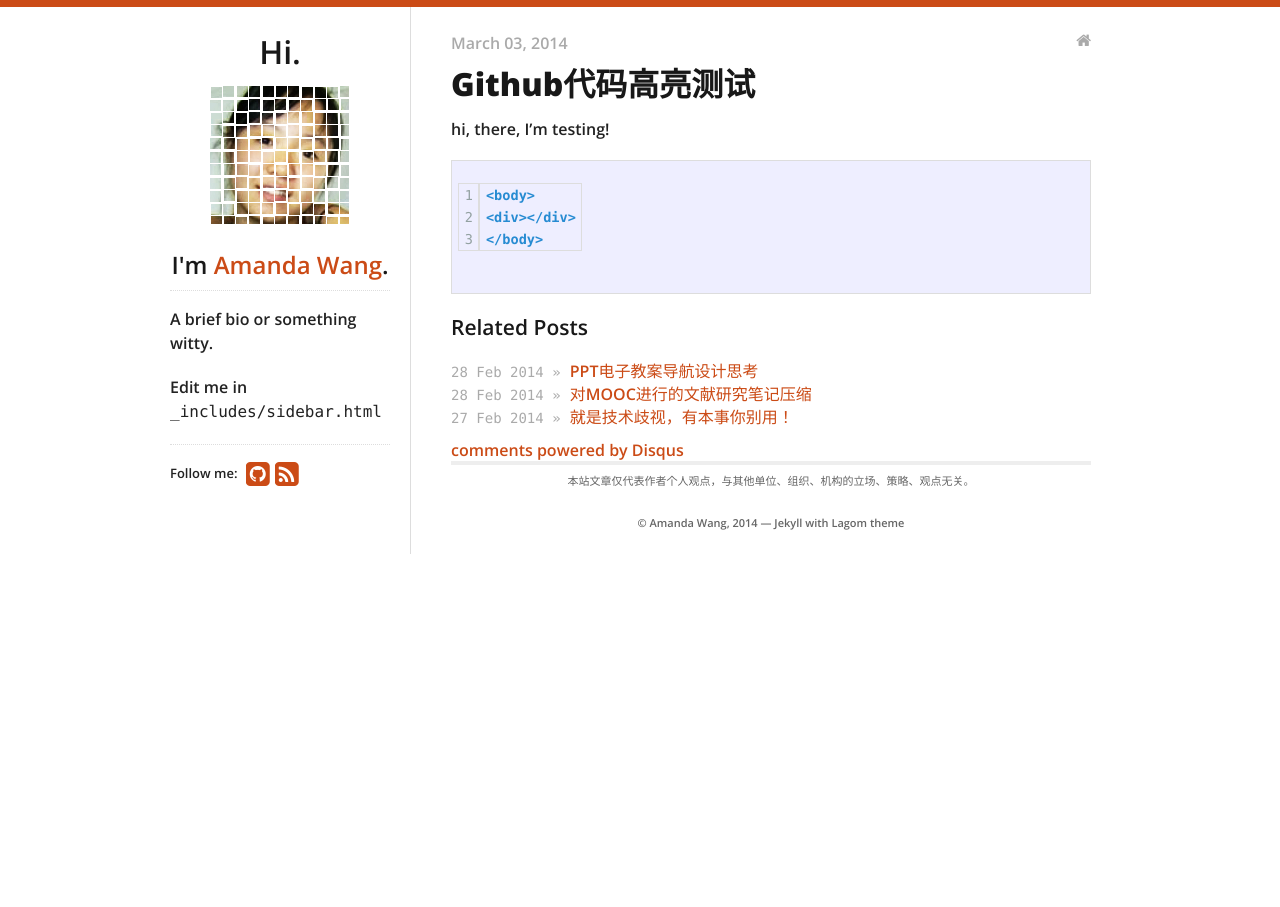
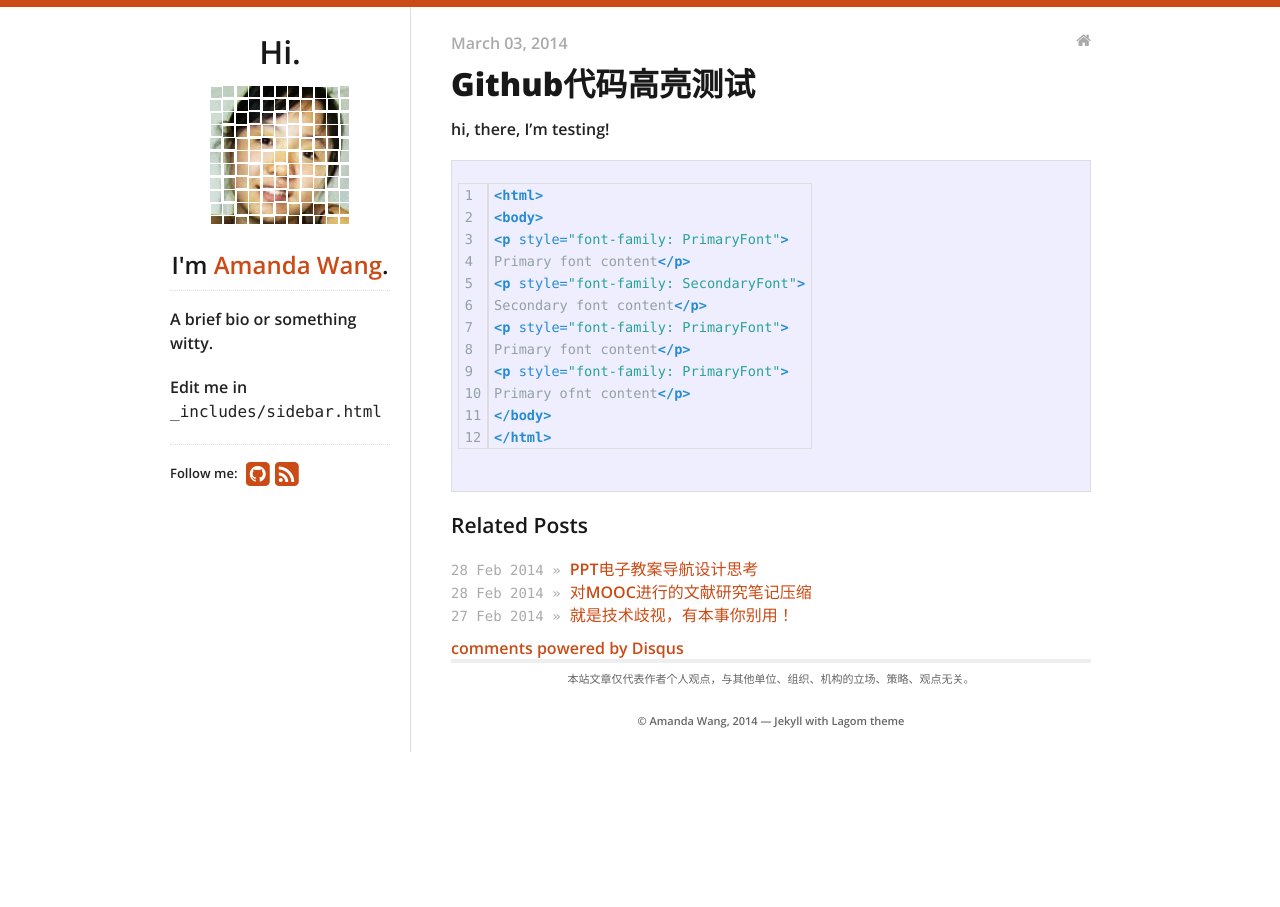
Before and after one commit to fantaghiro/fantaghiro.github.io, a Jekyll site: the page built from _posts/2014-03-03-code-highlight-testing.markdown, in a window 1280 px wide. Built offline with Jekyll 4.4.1, drawn with Linux system fonts in a browser that asks for light colours; nearby versions of some CDN libraries; comment, search, counter and statistics services are not loaded.

Commit message:
Update 2014-03-03-code-highlight-testing.markdown

```diff
--- a/_posts/2014-03-03-code-highlight-testing.markdown
+++ b/_posts/2014-03-03-code-highlight-testing.markdown
@@ -9,7 +9,16 @@ tags:
 hi, there, I'm testing!
 
 {% highlight html linenos %}
+<html>
 <body>
-<div></div>
+<p style="font-family: PrimaryFont">
+Primary font content</p>
+<p style="font-family: SecondaryFont">
+Secondary font content</p>
+<p style="font-family: PrimaryFont">
+Primary font content</p>
+<p style="font-family: PrimaryFont">
+Primary ofnt content</p>
 </body>
+</html>
 {% endhighlight %}
```
